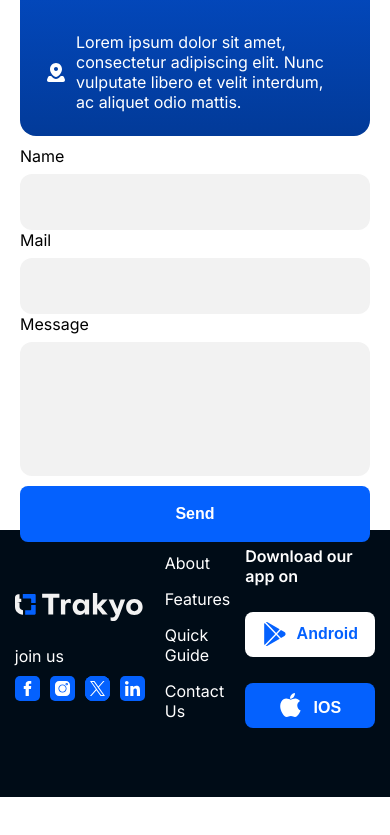
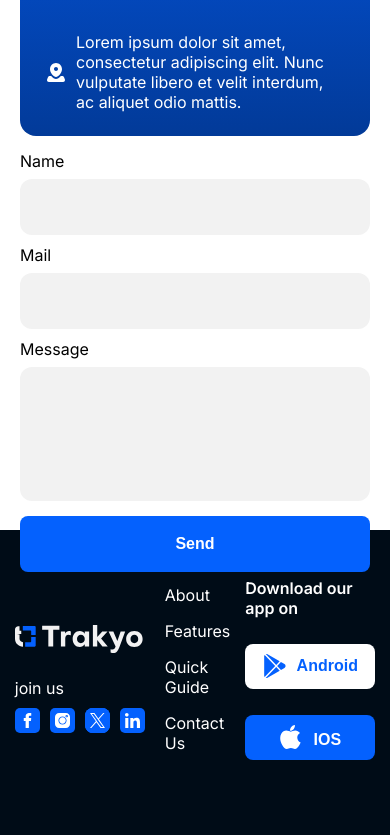
Before and after one commit to greatio-tech/trakyo-landing, a Next.js app: page / in a window 390 px wide. Shown: the part 5036-5871 px from the top of the page. Before the commit the page ends 5833 px from the top, so only its background shows below. Built offline with nearby package versions, Linux system fonts and the light colour scheme.

Commit message:
responsive added

```diff
--- a/src/app/page.module.css
+++ b/src/app/page.module.css
@@ -739,6 +739,7 @@
   .ContactusTypeName {
     display: flex;
     flex-direction: column;
+    margin: 5px;
   }
 
   .input1 {
@@ -751,12 +752,12 @@
   .sendButton {
     width: 350px;
     margin-top: 10px;
+    margin-bottom: 20px;
   }
 
   .footer {
     justify-content: center;
     gap: 20px;
-    height: 320px;
   }
 
   .footerMenu {
```
